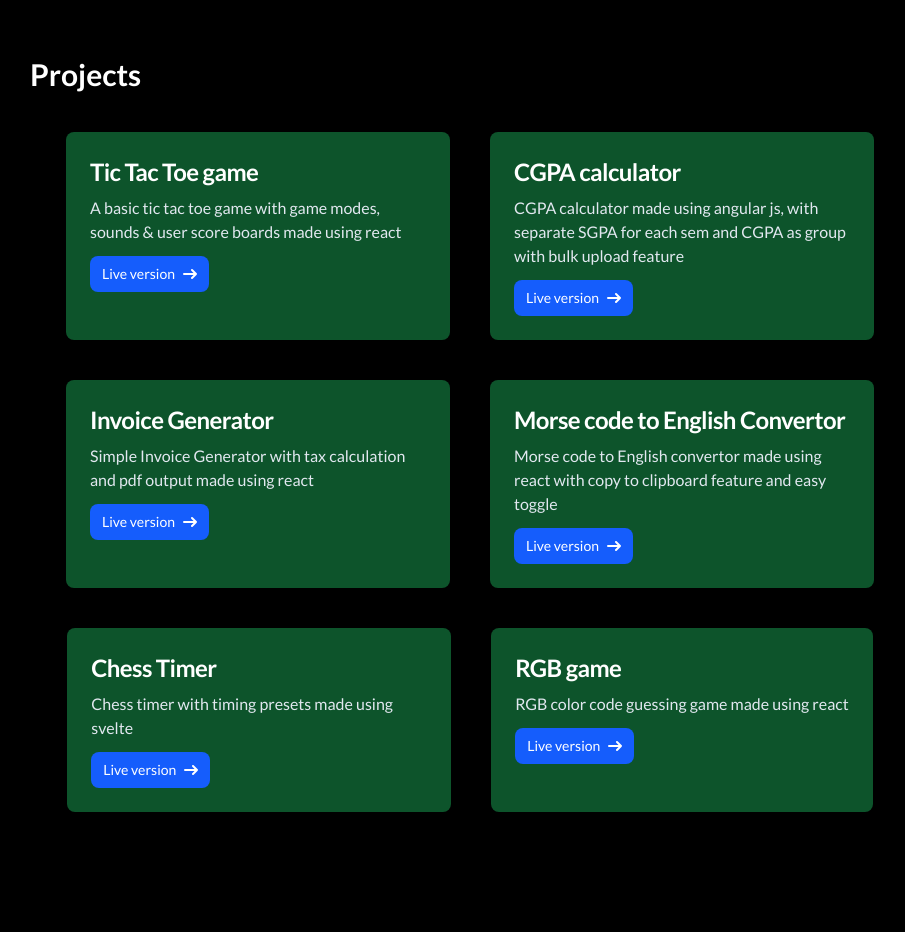
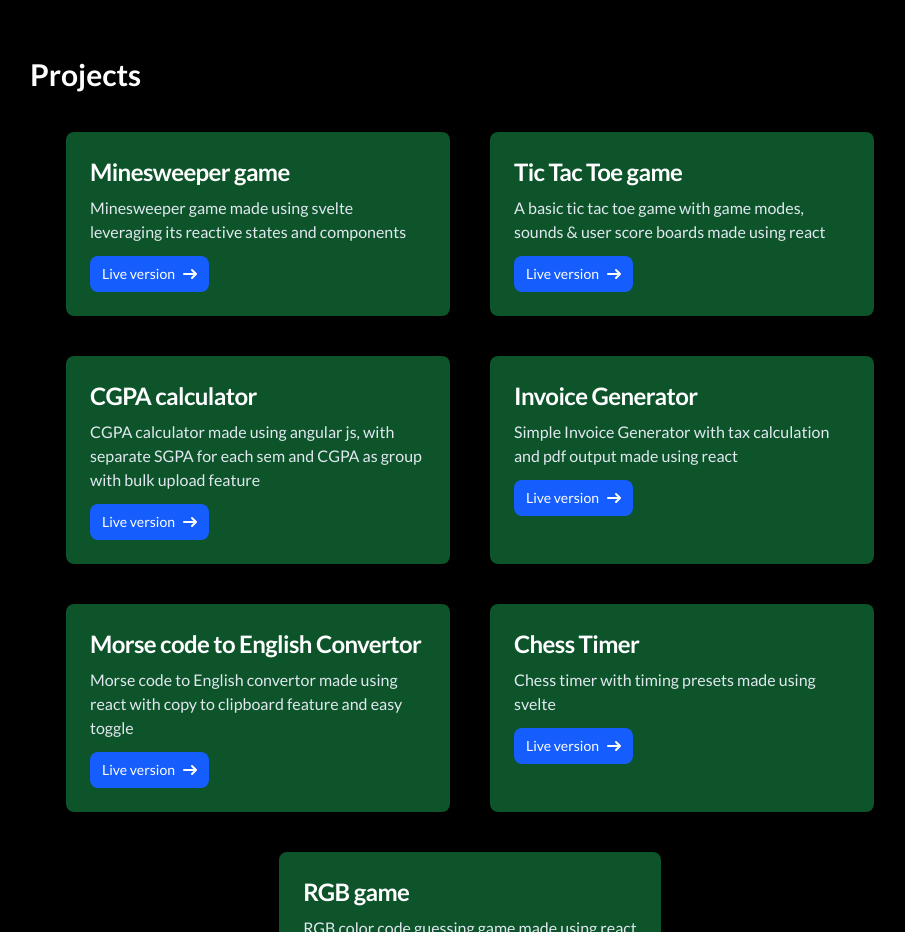
Before and after one commit to Elanngo-Madheswaran/portfolio, a SvelteKit app in the folder myweb/: page / in a window 1280 px wide. Shown: the part 1880-2812 px from the top of the page, without its empty margins (170-1075 px from the left). Built offline with nearby package versions, Linux system fonts and the light colour scheme.

Commit message:
minesweeper game project section update

```diff
--- a/myweb/src/app.html
+++ b/myweb/src/app.html
@@ -9,7 +9,7 @@
     <meta charset="UTF-8">
     <meta http-equiv="X-UA-Compatible" content="IE=edge">
     <meta name="viewport" content="width=device-width, initial-scale=1.0">
-	<link rel="icon" href="/logo.png" type="image/png">
+	  <link rel="icon" href="/logo.png" type="image/png">
     <title>Elanngo Madheswaran | Portfolio Website</title>
 
     <!-- Search Engine Optimization -->
--- a/myweb/src/routes/+page.svelte
+++ b/myweb/src/routes/+page.svelte
@@ -40,6 +40,12 @@
         }
     ];
     let projects = [
+                    {
+                        name: "Minesweeper game",
+                        description: "Minesweeper game made using svelte leveraging its reactive states and components",
+                        link: "https://mines-elanngo.vercel.app/"
+
+                    },
                     {
                         name: "Tic Tac Toe game",
                         description: "A basic tic tac toe game with game modes, sounds & user score boards made using react",
@@ -131,9 +137,7 @@ let { form , data } = $props();
                     <div class="flex flex-wrap justify-center">
                         {#each projects as project}
                             <div class="max-w-sm p-6 rounded-lg shadow bg-green-700 dark:bg-green-900 m-5">
-                                <a href="/">
-                                    <h4 class="mb-2 text-2xl font-bold tracking-tight text-white dark:text-white">{project.name}</h4>
-                                </a>
+                                <h4 class="mb-2 text-2xl font-bold tracking-tight text-white dark:text-white">{project.name}</h4>
                                 <p class="mb-3 font-normal text-slate-100 dark:text-slate-200">{project.description}</p>
                                 <a href={project.link} class="inline-flex items-center px-3 py-2 text-sm font-medium text-center text-white bg-blue-700 rounded-lg hover:bg-blue-800 focus:ring-4 focus:outline-none focus:ring-blue-300 dark:bg-blue-600 dark:hover:bg-blue-700 dark:focus:ring-blue-800">
                                     Live version
```
